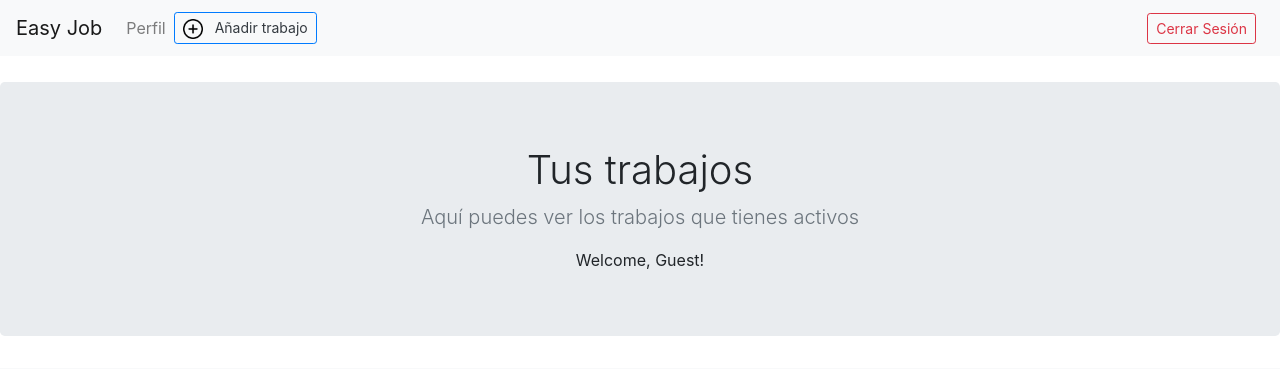
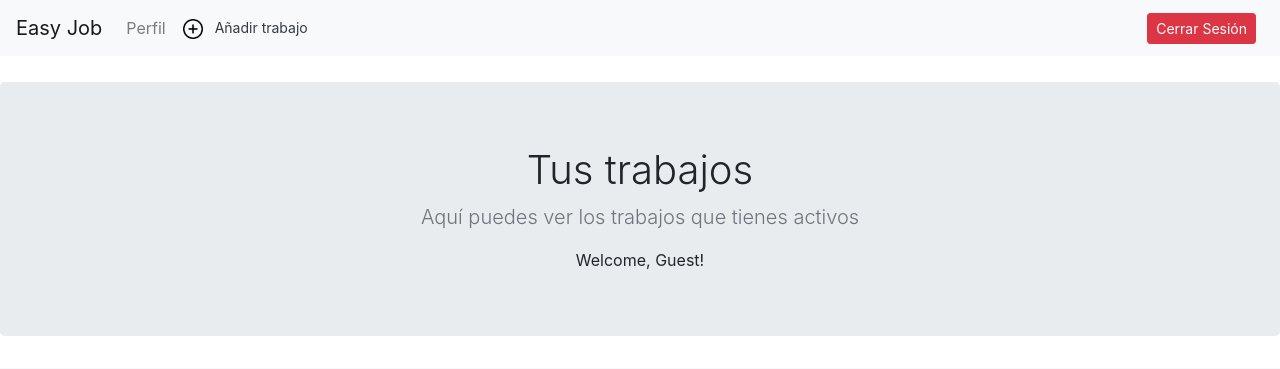
Before and after one commit to AldoOrejas/Integrador, a Flask app: template Integrador-back/app/templates/interfazempleador.html in a window 1280 px wide. Shown: the top 369 px of the page. Run offline with Flask 3, Linux system fonts and the light colour scheme; the template is opened without the code that fills it: most values are stand-ins (such as "Sample title", 1, 10 or a date in 2020); some libraries are stand-ins or nearby versions.

Commit message:
colores cambiados
arreglados botones con colores feos

```diff
--- a/Integrador-back/app/templates/confirmacion_completado.html
+++ b/Integrador-back/app/templates/confirmacion_completado.html
@@ -17,7 +17,7 @@
         <p>¿El estudiante ha completado el trabajo? Si es así, podrás calificarlo.</p>
 
         <form method="POST">
-            <button type="submit" name="status" value="completado" class="btn btn-success">Sí, Calificar</button>
+            <button type="submit" name="status" value="completado" class="btn btn-primary">Sí, Calificar</button>
             <button type="submit" name="status" value="no_completado" class="btn btn-danger">No, Eliminar</button>
         </form>
     </div>
--- a/Integrador-back/app/templates/interfazempleador.html
+++ b/Integrador-back/app/templates/interfazempleador.html
@@ -21,7 +21,7 @@
             </ul>
 
             <div class="d-flex">
-                <button class="btn btn-outline-primary btn-sm">
+                <button class="btn btn-sm">
                     <a href="{{ url_for('add_job') }}" class="text-decoration-none text-dark">
                         <img src="../static/Images/add.png" alt="Add Job" class="mr-2" style="width: 20px; height: 20px;">
                         Añadir trabajo
@@ -30,7 +30,7 @@
             </div>
 
             <div class="ml-auto d-flex">
-                <a href="{{ url_for('logout') }}" class="btn btn-outline-danger btn-sm mr-2">Cerrar Sesión</a>
+                <a href="{{ url_for('logout') }}" class="btn btn-danger btn-sm mr-2">Cerrar Sesión</a>
             </div>
         </div>
     </nav>
```
